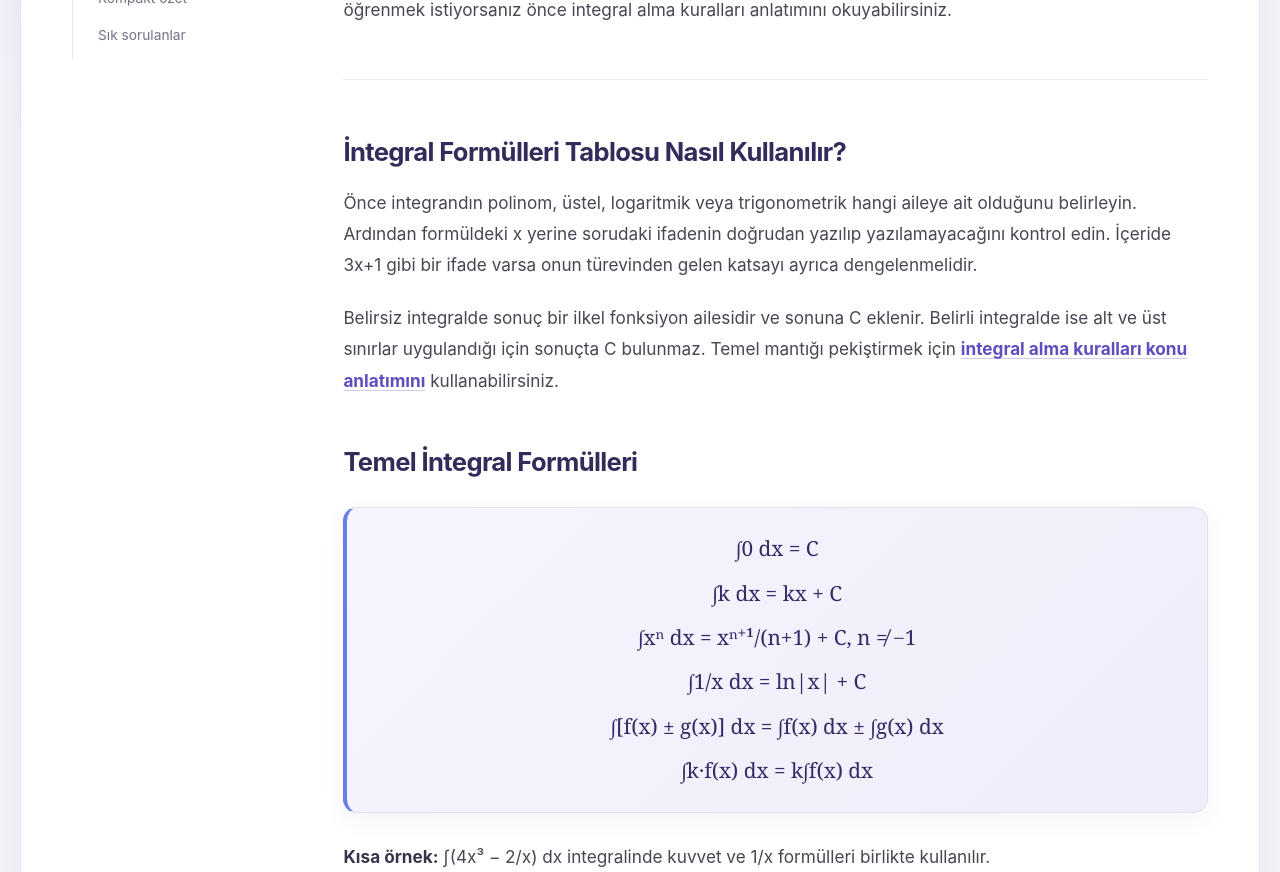
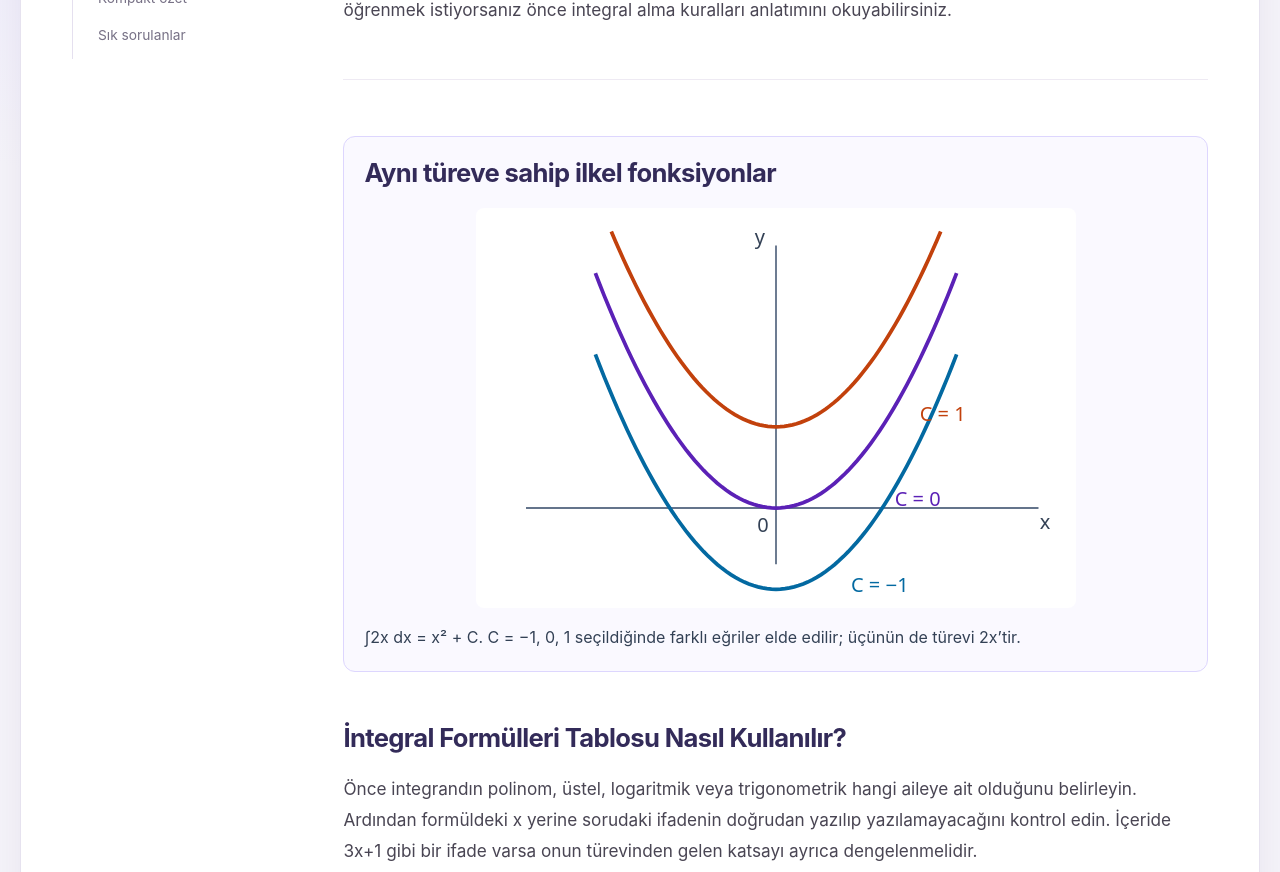
Before and after one commit to MetinKara1/matematik-ai-web, a Next.js app: page /makaleler/integral-formulleri in a window 1280 px wide. Shown: the part 860-1732 px from the top of the page. Built offline with nearby package versions, Linux system fonts and the light colour scheme; no server answers.

Commit message:
Add explanatory mathematics diagrams to lessons

```diff
--- a/app/IntegralArticle.css
+++ b/app/IntegralArticle.css
@@ -151,3 +151,8 @@
 .lesson-next-steps span, .lesson-next-steps small { font-size: .85rem; color: #465575; }
 .lesson-next-steps p { font-size: .95rem; margin: 0; }
 @media (max-width: 760px) { .lesson-next-steps > div { grid-template-columns: 1fr; } }
+
+.lesson-diagram { margin: 1.5rem 0; padding: 1.25rem; border: 1px solid #ddd6fe; border-radius: 12px; background: #faf9ff; }
+.lesson-diagram svg { display: block; width: 100%; max-width: 600px; height: auto; margin: 1rem auto; background: white; border-radius: 8px; font: 16px system-ui, sans-serif; fill: #334155; }
+.lesson-diagram figcaption { font-size: 1rem; line-height: 1.7; color: #334155; }
+@media (max-width: 480px) { .lesson-diagram { padding: .75rem; } .lesson-diagram svg { font-size: 18px; } }
--- a/app/makaleler/belirsiz-integral-nedir/page.jsx
+++ b/app/makaleler/belirsiz-integral-nedir/page.jsx
@@ -1,3 +1,4 @@
+import LessonDiagram from '../../../components/public/LessonDiagram';
 import { editorialIdentity } from '../../../lib/editorialIdentity';
 import LessonNextSteps from '../../../components/public/LessonNextSteps';
 import Link from 'next/link';
@@ -85,6 +86,7 @@ export default function IndefiniteIntegralArticlePage() {
                 <p>Konuyu öğrenirken yalnızca formülleri ezberlemek yerine “hangi fonksiyonun türevi elimdeki ifadeyi verir?” sorusunu sormak, integral sorularını çok daha anlaşılır hale getirir.</p>
               </div>
 
+              <LessonDiagram slug="belirsiz-integral-nedir" />
               <section id="tanim"><h2>Belirsiz İntegralin Tanımı</h2><p>F&apos;(x) = f(x) eşitliğini sağlayan F fonksiyonuna, f fonksiyonunun bir ilkel fonksiyonu denir. f(x)&apos;in belirsiz integrali bütün bu ilkel fonksiyonları temsil eder.</p><div className="article-math">∫ f(x) dx = F(x) + C</div><p>Burada integral işareti işlemi, f(x) integrali alınan fonksiyonu, dx ise değişkenin x olduğunu gösterir.</p></section>
 
               <section id="c-sabiti"><h2>C Sabiti Neden Yazılır?</h2><p>Sabit sayıların türevi sıfırdır. Bu nedenle birbirinden yalnızca sabit kadar farklı olan fonksiyonların türevleri aynıdır. Örneğin x², x² + 3 ve x² − 8 fonksiyonlarının türevi 2x&apos;tir.</p><div className="article-math article-math-lines"><span>∫ 2x dx = x² + C</span><span>d/dx [x² + C] = 2x</span></div><p><strong>C, bütün olası sabitleri temsil eder.</strong> Belirsiz integral sorularında C yazılmadığında sonuç yalnızca tek bir ilkel fonksiyonu göstermiş olur ve eksik kalır.</p></section>
--- a/components/public/ArticleHeroVisual.jsx
+++ b/components/public/ArticleHeroVisual.jsx
@@ -6,7 +6,7 @@ export default function ArticleHeroVisual({ slug, title, priority = false }) {
   return (
     <figure className="article-hero-visual">
       <Image src={visual.src} alt={visual.alt} width={1536} height={1024} sizes="(max-width: 640px) 100vw, (max-width: 1200px) 92vw, 1180px" quality={82} priority={priority} />
-      <figcaption>{title} için hazırlanan kavramsal görselleştirme.</figcaption>
+      <figcaption>{title} · Konuya giriş görseli.</figcaption>
     </figure>
   );
 }
--- a/components/public/IntegralTopicArticle.jsx
+++ b/components/public/IntegralTopicArticle.jsx
@@ -1,3 +1,4 @@
+import LessonDiagram from './LessonDiagram';
 import { editorialIdentity } from '../../lib/editorialIdentity';
 import LessonNextSteps from './LessonNextSteps';
 import { getArticleTopic } from '../../lib/topicHubs';
@@ -81,6 +82,7 @@ export default function IntegralTopicArticle({ article, children }) {
           <div className="article-body">
             <div className="article-answer"><span>Kısaca</span><p>{article.summary}</p></div>
             <div className="article-intro">{article.intro.map((paragraph) => <p key={paragraph}>{paragraph}</p>)}</div>
+            <LessonDiagram slug={article.slug} />
             {children}
             {lesson && <LessonPractice lesson={lesson} slug={article.slug} />}
 
--- /dev/null
+++ b/components/public/LessonDiagram.jsx
@@ -0,0 +1,60 @@
+const diagrams = {
+  'fonksiyonlar-ve-grafikler': 'parabola',
+  'artan-azalan-fonksiyonlar': 'parabola',
+  'turevde-maksimum-minimum': 'parabola',
+  'turev-ile-grafik-cizimi': 'parabola',
+  'trigonometrik-fonksiyonlar': 'circle',
+  'birim-cember-ve-radyan': 'circle',
+  'temel-trigonometrik-ozdeslikler': 'circle',
+  'sagdan-ve-soldan-limit': 'jump',
+  'sureklilik-nedir': 'jump',
+  'sureksizlik-turleri': 'jump',
+  'turevlenebilirlik-ve-sureklilik': 'corner',
+  'turev-nedir': 'tangent',
+  'turevin-geometrik-yorumu': 'tangent',
+  'turev-hareket-problemleri': 'tangent',
+  'belirsiz-integral-nedir': 'family',
+  'integral-alma-kurallari': 'family',
+  'integral-formulleri': 'family',
+  'belirli-integral-nedir': 'area',
+  'integral-ile-alan-hesabi': 'area',
+};
+const descriptions = {
+  parabola: ['Parabol, kökler ve minimum', 'y = x² − 1 grafiğinin kökleri −1 ve 1, minimum noktası (0, −1). Sol tarafta azalan, sağ tarafta artan fonksiyon.', 'f(x) = x² − 1 için kökler −1 ve 1’dir. f′(x) = 2x solda negatif, sağda pozitiftir; (0, −1) minimumdur.'],
+  circle: ['Birim çemberde sinüs ve kosinüs', 'Birim çemberde π/3 radyan açısındaki nokta (1/2, √3/2). Yatay izdüşüm kosinüs, düşey izdüşüm sinüstür.', 'θ = π/3 = 60° için P = (cos θ, sin θ) = (1/2, √3/2). Yarıçap 1 olduğundan cos²θ + sin²θ = 1.'],
+  jump: ['Sağ ve sol limitin uyuşmaması', 'Sıfırdan küçük girdiler için değer −1, sıfırdan büyük girdiler için 1. Sıfırdaki dolu nokta 0. İki tek taraflı limit farklı.', 'f(x) = −1 (x < 0), f(0) = 0, f(x) = 1 (x > 0). Sol limit −1, sağ limit 1 olduğu için iki taraflı limit yoktur; f(0)’ı değiştirmek bunu düzeltmez.'],
+  corner: ['Süreklilik türevlenebilirliği garanti etmez', 'y = |x| grafiği sıfırda kesintisiz bir V şekli. Sol eğim −1, sağ eğim 1 olduğu için köşede türev yok.', 'f(x) = |x| sıfırda süreklidir. Soldaki eğim −1 ve sağdaki eğim 1 uyuşmadığından f′(0) yoktur.'],
+  tangent: ['Parabolün bir noktasındaki teğet', 'y = x² parabolü ve (1, 1) noktasındaki y = 2x − 1 teğeti. Teğette x bir artınca y iki artar.', 'f(x) = x² için f′(1) = 2. (1, 1) noktasındaki teğet y = 2x − 1’dir; teğet üzerindeki Δx = 1, Δy = 2 üçgeni eğimi gösterir.'],
+  family: ['Aynı türeve sahip ilkel fonksiyonlar', 'y = x² − 1, y = x² ve y = x² + 1 aynı biçimdeki üç parabol. Aralarında sabit düşey fark var.', '∫2x dx = x² + C. C = −1, 0, 1 seçildiğinde farklı eğriler elde edilir; üçünün de türevi 2x’tir.'],
+  area: ['İşaretli integral ile geometrik alan', 'y = x doğrusu üzerinde −1 ile 0 arası eksenin altında, 0 ile 1 arası üstünde eş büyüklükte iki üçgen.', '∫₋₁¹ x dx = −1/2 + 1/2 = 0. Geometrik alan ise |−1/2| + |1/2| = 1’dir. Negatif ve pozitif katkılar integralde birbirini götürür.'],
+};
+function curve(fn, min, max, X, Y) {
+  return Array.from({ length: 81 }, (_, i) => {
+    const x = min + (max - min) * i / 80;
+    return `${i ? 'L' : 'M'}${X(x).toFixed(2)},${Y(fn(x)).toFixed(2)}`;
+  }).join(' ');
+}
+export default function LessonDiagram({ slug }) {
+  const kind = diagrams[slug];
+  if (!kind) return null;
+  const [title, desc, caption] = descriptions[kind];
+  const X = (x) => 240 + x * 85;
+  const Y = (y) => 240 - y * 65;
+  const axes = <g stroke="#64748b" strokeWidth="1.5"><path d="M40 240H450 M240 285V30" fill="none" /><text x="451" y="257" stroke="none">x</text><text x="223" y="29" stroke="none">y</text><text x="225" y="259" stroke="none">0</text></g>;
+  const plot = (fn, color, min = -1.8, max = 1.8) => <path d={curve(fn, min, max, X, Y)} fill="none" stroke={color} strokeWidth="3" />;
+  return <figure className="lesson-diagram">
+    <h2>{title}</h2>
+    <svg viewBox="0 0 480 320" role="img" aria-labelledby={`diagram-${slug}-title diagram-${slug}-desc`}>
+      <title id={`diagram-${slug}-title`}>{title}</title><desc id={`diagram-${slug}-desc`}>{desc}</desc>
+      {kind !== 'circle' && axes}
+      {kind === 'parabola' && <>{plot((x) => x*x-1, '#5b21b6', -2, 2)}<circle cx={X(0)} cy={Y(-1)} r="5" fill="#c2410c" /><text x="260" y="310">(0, −1)</text><text x={X(-1)-10} y="260">−1</text><text x={X(1)} y="260">1</text><text x="52" y="65">Azalan</text><text x="350" y="65">Artan</text><text x="190" y="62">y = x² − 1</text></>}
+      {kind === 'circle' && <g><path d="M65 160H415 M240 290V25" stroke="#64748b" /><circle cx="240" cy="160" r="115" fill="none" stroke="#5b21b6" strokeWidth="3" /><path d="M240 160L297.5 60.41 M297.5 60.41V160" stroke="#c2410c" strokeWidth="3" fill="none" /><path d="M240 160H297.5" stroke="#0369a1" strokeWidth="4" /><path d="M272 160A32 32 0 0 0 256 132.29" stroke="#64748b" fill="none" /><circle cx="297.5" cy="60.41" r="5" fill="#c2410c" /><text x="303" y="49">P</text><text x="304" y="112">sin θ = √3/2</text><text x="250" y="186">cos θ = 1/2</text><text x="276" y="143">θ</text><text x="358" y="180">1</text><text x="420" y="164">x</text><text x="249" y="25">y</text><text x="35" y="310">θ = π/3 radyan = 60°</text></g>}
+      {kind === 'jump' && <><path d={`M50 ${Y(-1)}H240 M240 ${Y(1)}H435`} stroke="#5b21b6" strokeWidth="3" fill="none" /><circle cx="240" cy={Y(-1)} r="6" fill="white" stroke="#5b21b6" strokeWidth="3" /><circle cx="240" cy={Y(1)} r="6" fill="white" stroke="#5b21b6" strokeWidth="3" /><circle cx="240" cy="240" r="5" fill="#c2410c" /><text x="60" y="292">Sol limit: −1</text><text x="285" y="160">Sağ limit: 1</text><text x="270" y="270">f(0) = 0</text></>}
+      {kind === 'corner' && <>{plot(Math.abs,'#5b21b6',-2.2,2.2)}<text x="45" y="70">Sol eğim: −1</text><text x="310" y="70">Sağ eğim: 1</text><text x="285" y="215">y = |x|</text></>}
+      {kind === 'tangent' && <>{plot((x)=>x*x,'#5b21b6',-1.6,1.6)}{plot((x)=>2*x-1,'#c2410c',-.1,1.8)}<path d={`M${X(0)} ${Y(-1)}H${X(1)}V${Y(1)}`} stroke="#0369a1" strokeDasharray="5 4" fill="none" /><circle cx={X(1)} cy={Y(1)} r="5" fill="#c2410c" /><text x="333" y="170">(1, 1)</text><text x="255" y="296">Δx = 1</text><text x="330" y="239">Δy = 2</text><text x="48" y="60" fill="#5b21b6">y = x²</text><text x="282" y="50" fill="#c2410c">y = 2x − 1</text></>}
+      {kind === 'family' && <>{plot((x)=>x*x-1,'#0369a1',-1.7,1.7)}{plot((x)=>x*x,'#5b21b6',-1.7,1.7)}{plot((x)=>x*x+1,'#c2410c',-1.55,1.55)}<text x="300" y="307" fill="#0369a1">C = −1</text><text x="335" y="238" fill="#5b21b6">C = 0</text><text x="355" y="170" fill="#c2410c">C = 1</text></>}
+      {kind === 'area' && <><path d={`M${X(-1)} ${Y(-1)}V240H240Z`} fill="#fed7aa" /><path d={`M240 240H${X(1)}V${Y(1)}Z`} fill="#bfdbfe" />{plot((x)=>x,'#5b21b6',-1,1)}<text x="145" y="278">−1/2</text><text x="285" y="224">+1/2</text><text x={X(-1)-10} y="230">−1</text><text x={X(1)} y="260">1</text><text x="300" y="150">y = x</text></>}
+    </svg>
+    <figcaption>{caption}</figcaption>
+  </figure>;
+}
```
Also changed, not shown: 1 other file (tests, documents, lock files or other folders).
